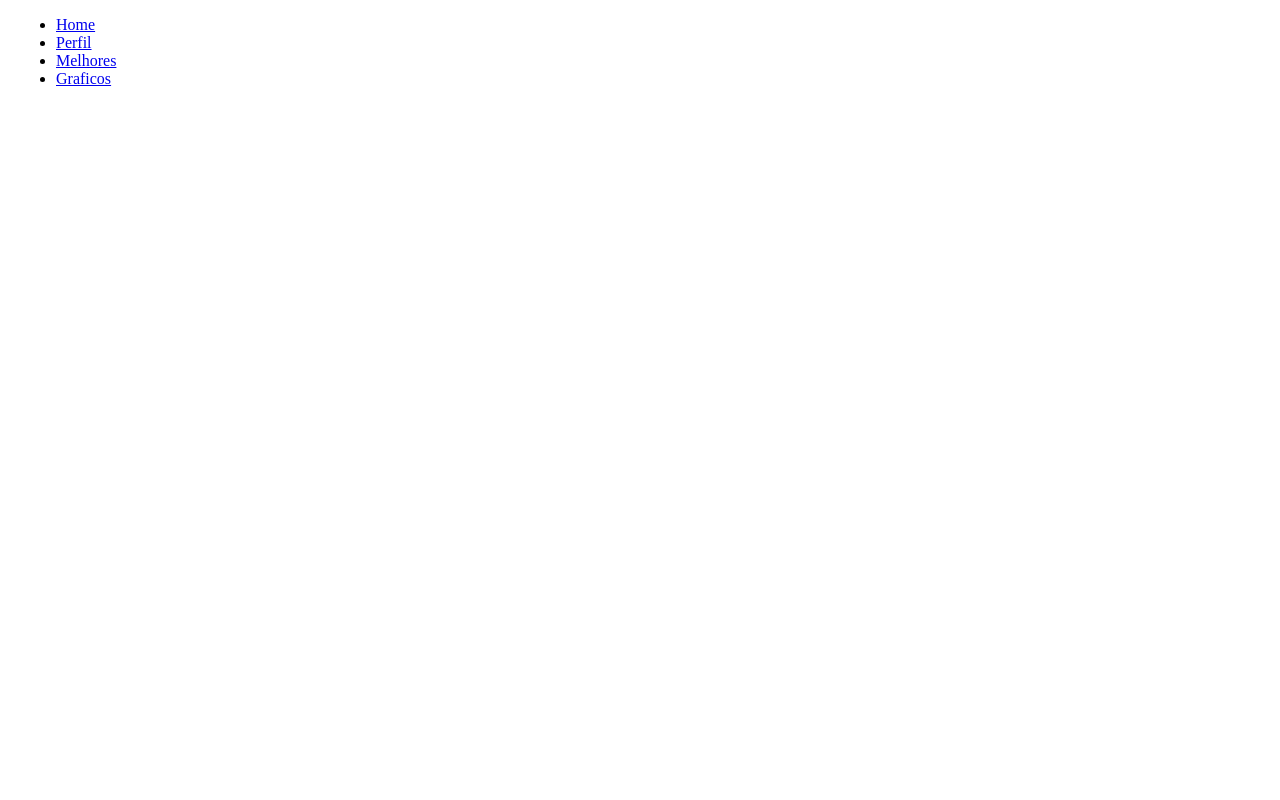
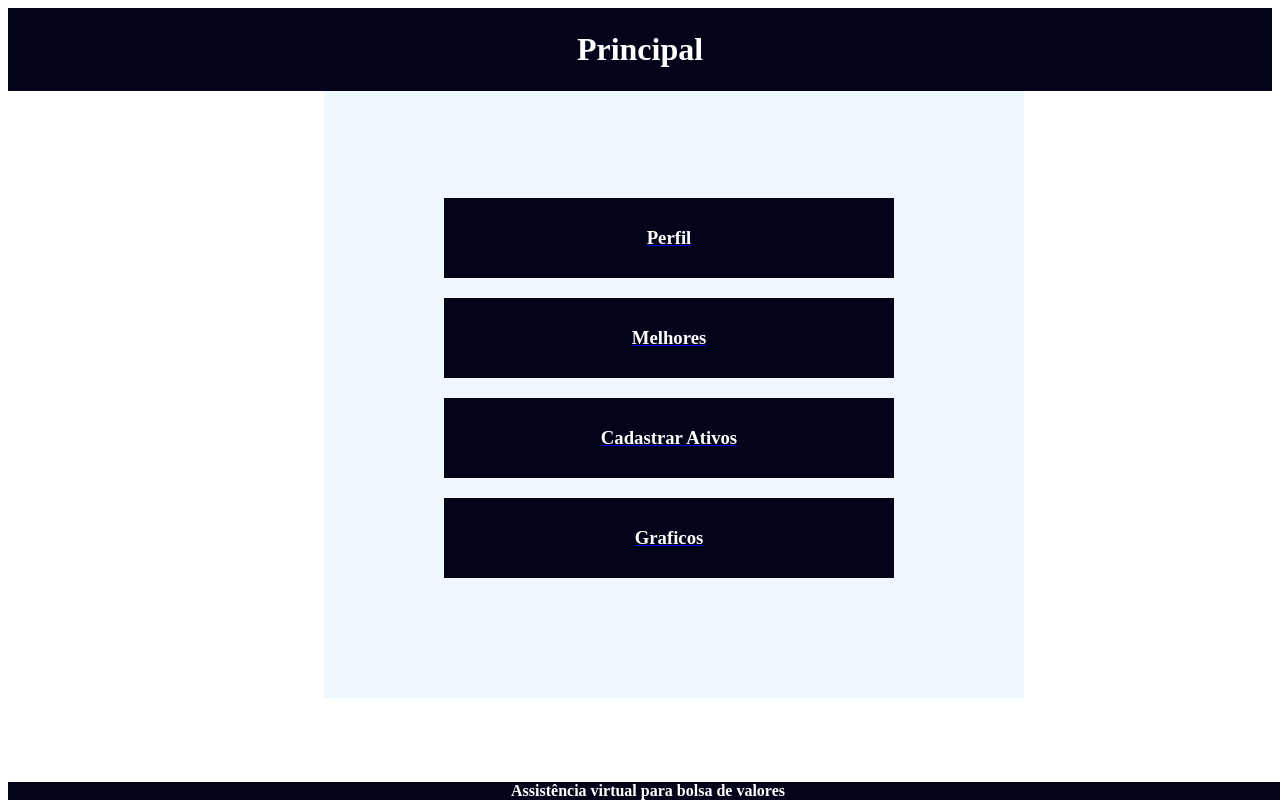
Before and after one commit to marcosmn/projeto_web1, a Next.js app: page / in a window 1280 px wide. Built offline with nearby package versions, Linux system fonts and the light colour scheme.

Commit message:
Estilos da pagina principal

```diff
--- a/pages/index.js
+++ b/pages/index.js
@@ -3,27 +3,79 @@ import Link from 'next/link'
 import Melhores from "./melhores"
 
 export default function Index() {
+    const styles = {
+      header: {
+        backgroundColor: "rgb(3, 3, 26)",
+        color: "white",
+        textAlign: "center",
+        width: "100%",
+        paddingTop: "2px",
+        paddingBottom: "1px"
+      },
+      main: {
+        backgroundColor: "aliceblue",
+        maxWidth: "500px",
+        width: "100%",
+        padding: "100px",
+        textAlign: "center",
+        marginRight: "40%",
+        marginLeft: "25%"
+    },
+
+
+
+    div: {
+        width: "90%",
+        height: "70px",
+        margin: "20px",
+        marginTop: "7px",
+        paddingTop: "10px",
+        backgroundColor: "rgb(3, 3, 26)",
+        textAlign: "center",
+    },
+
+    h3: {
+      color: "white",
+      textDecoration: "none"
+    },
+
+    footer: {
+        backgroundColor: "rgb(3, 3, 26)",
+        textAlign: "center",
+        position: "fixed",
+        width: "100%",
+        bottom:"0",
+        color: "white"
+    }
+  }
+
     return (
-      <html lang="en">
-        <head>
+      <>
+        <header style={styles.header}>
+          <h1>Principal</h1>
+        </header>
 
-        </head>
-        <body>
-          <ul>
-            <li>
-              <Link href="/">Home</Link>
-            </li>
-            <li>
-              <Link href="/perfil">Perfil</Link>
-            </li>
-            <li>
-              <Link href="/melhores">Melhores</Link>
-            </li>
-            <li>
-              <Link href="/graficos">Graficos</Link>
-            </li>
-          </ul>
-        </body>
-      </html>
+        <main style={styles.main}>
+              <div style={styles.div} class="perfil">
+              <Link href="/perfil"><h3 style={styles.h3}>Perfil</h3></Link>
+              </div>
+
+              <div style={styles.div}class="top-10">
+                <Link href="/melhores"><h3 style={styles.h3}>Melhores</h3></Link>
+              </div>
+
+              <div style={styles.div}class="cadastrar-ativos">
+                  <a href="cadastroDeAcoes.html"><h3 style={styles.h3}>Cadastrar Ativos</h3></a>
+              </div>
+
+              <div style={styles.div} class="graficos">
+                <Link href="/graficos"><h3 style={styles.h3}>Graficos</h3></Link>
+              </div>
+      </main>
+
+      <footer style={styles.footer}>
+          <strong>Assistência virtual para bolsa de valores</strong>
+      </footer>
+    </>
     )
 }
```
